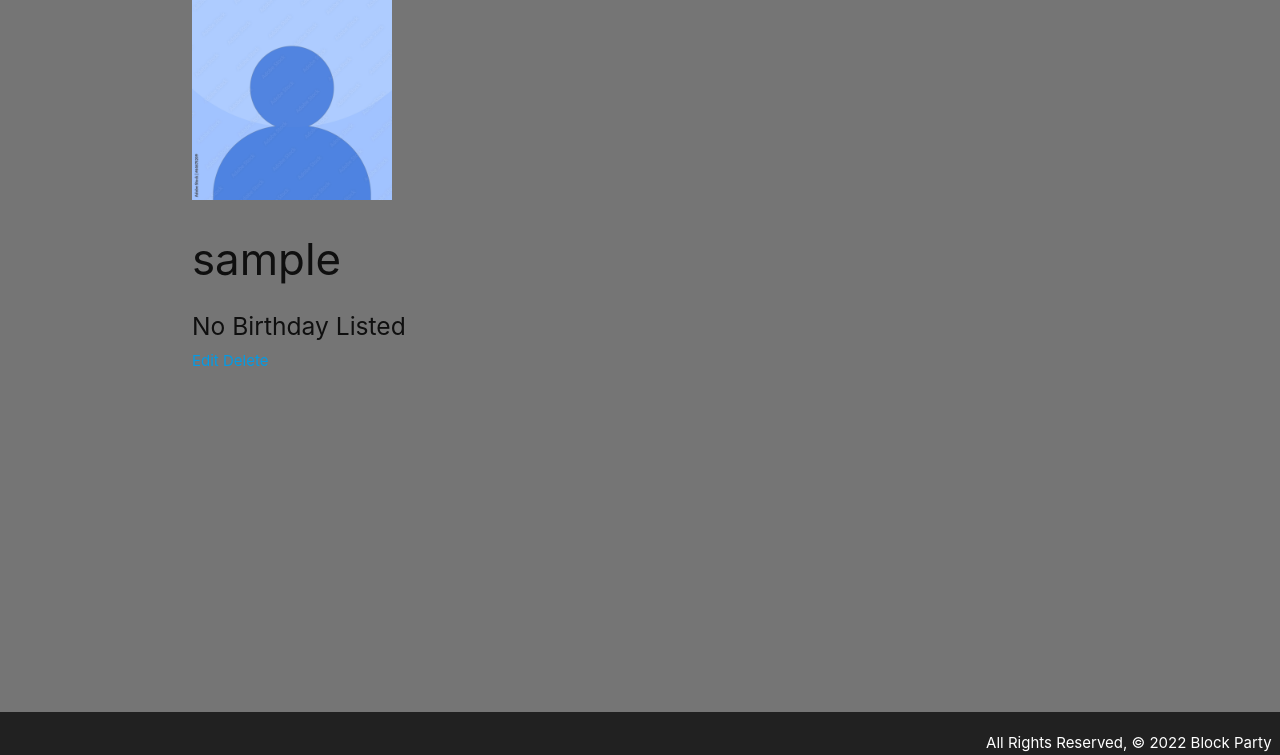
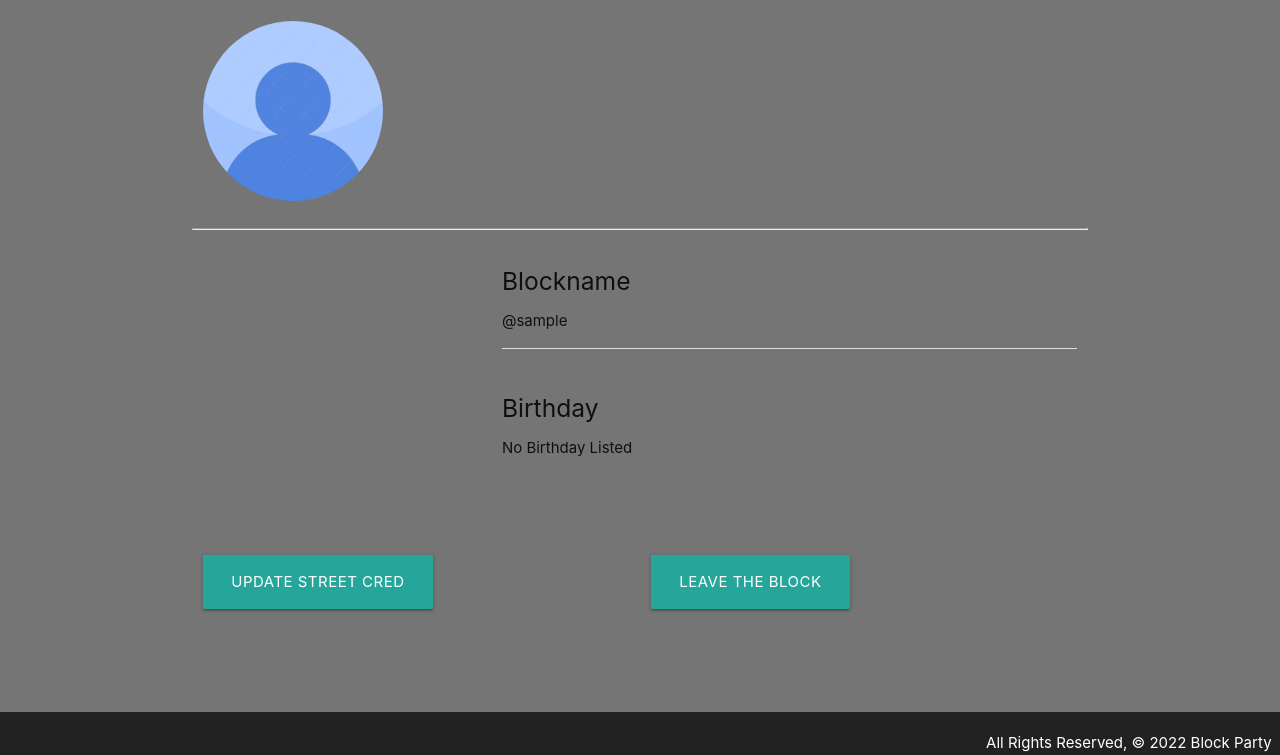
Before and after one commit to KheffyC/blockparty, a Django app: page /profiles/1/ in a window 1280 px wide. Shown: the part 107-862 px from the top of the page. Run offline with Django 4.2, Linux system fonts and the light colour scheme; the visitor is signed in with stand-in values (Sample User, id 1); data comes from the database, SQL or seed files in the repository; data that the repository does not hold is empty.

Commit message:
style profile detail page

```diff
--- a/main_app/templates/groups/index.html
+++ b/main_app/templates/groups/index.html
@@ -1,7 +1,7 @@
 {% extends 'base.html' %}
 {% block content %}
 
-<h1>Groups </h1>
+<h1>Blocks </h1>
     <div class="center">
     </div>
 
--- a/main_app/templates/profiles/detail.html
+++ b/main_app/templates/profiles/detail.html
@@ -1,27 +1,76 @@
 {% extends 'base.html' %}
 {% block content %}
 
-<img src="{{ user.profile.profileimg.url }}" width="200px">
-<h3>{{user.profile.user}}</h3>
-  <h3>{{user.profile.bio}}</h3>
-  <h3>{{user.profile.state}}</h3>
-{% if user.profile.birth_date == null %}
-  <h5>No Birthday Listed</h5>
-{% else %}
-  <h3>{{user.profile.birth_date}}</h3>
-{% endif %}
-{% if request.user == user.profile.user %}
-  <div class="card-action">
-      <a href="{% url 'profile_update' user.id %}">Edit</a>
-      <a href="{% url 'profile_delete' user.id %}">Delete</a>
+  <div class="row">
+    <div class="col s12"></div>
   </div>
-{% endif %}
-  <div>
-    {% if user_posts.count %}
-      {% for posts in user_posts %}
-        <div>{{posts.content}}</div>
-      {% endfor %}
-    {% endif %}
+  <div class="row">
+
+    <div class="col s3">
+      <img class="circle responsive-img" src="{{ user.profile.profileimg.url }}" width="180px">
+
+    </div>
+
+    <div class="col s9">
+    </div>
+
   </div>
+  <hr>
+  <div class="row">
+
+    <div class="col s4">
+      <!-- Grey navigation panel -->
+      <div class="section">
+        {% if user.profile.bio == "" %}
+        <p></p>
+        {% else %}
+        <h5>About me</h5>
+        <p>{{user.profile.bio}}</p>
+        {% endif %}
+      </div>
+    </div>
+
+    <div class="col s8">
+      <!-- Teal page content  -->
+      <div class="section">
+        <h5>Blockname</h5>
+        <p>@{{user.profile.user}}</p>
+        <div class="divider"></div>
+      </div>
+      <!-- <div class="section">
+        <h5>Bio</h5>
+        <p>{{user.profile.bio}}</p>
+      </div>
+      <div class="divider"></div> -->
+      <div class="section">
+        <h5>Birthday</h5>
+        {% if user.profile.birth_date == null %}
+        <p>No Birthday Listed</p>
+        {% else %}
+        <p>{{user.profile.birth_date}}</p>
+        <div class="divider"></div>
+        {% endif %}
+      </div>
+      <div class="section">
+      {% if user.profile.state == "" %}
+        <p></p>
+        {% else %}
+        <h5>Block that I currently belong to</h5>
+        <p>{{user.profile.state}}</p>
+        <div class="divider"></div>
+        {% endif %}
+      </div>
+    </div>
+  </div>
+  {% if request.user == user.profile.user %}
+  <div class="row">
+    <div class="col s6">
+      <a class="waves-effect waves-light btn-large" href="{% url 'profile_update' user.id %}">Update Street Cred</a>
+    </div>
+    <div class="col s6">
+      <a class="waves-effect waves-light btn-large" href="{% url 'profile_delete' user.id %}">Leave the Block</a>
+    </div>
+  </div>
+  {% endif %}
 
 {% endblock %}
```
Also changed, not shown: media/images/3255E5B8-E0A9-4128-A752-BE8FFE28285A.jpeg (added), media/images/background1.jpg (added).
